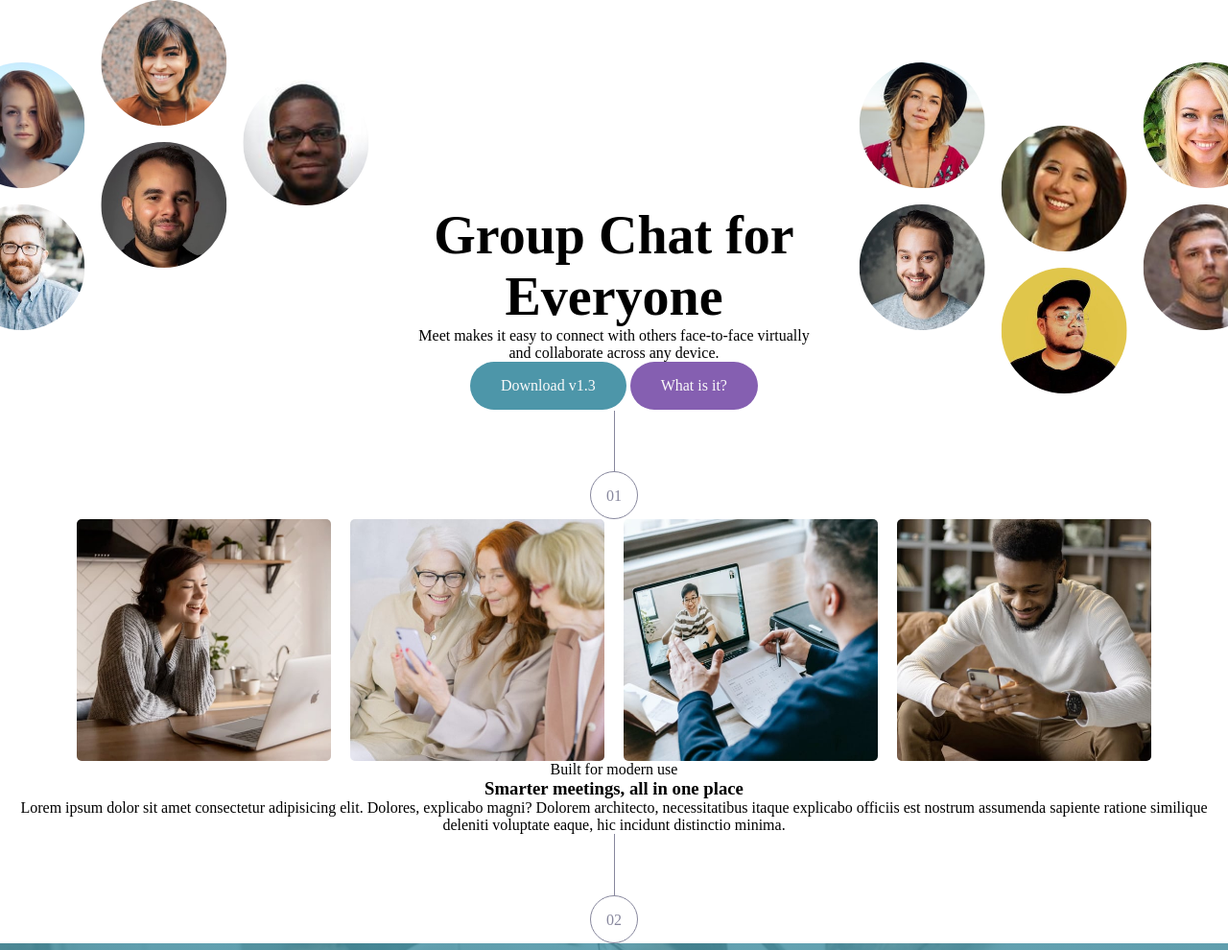
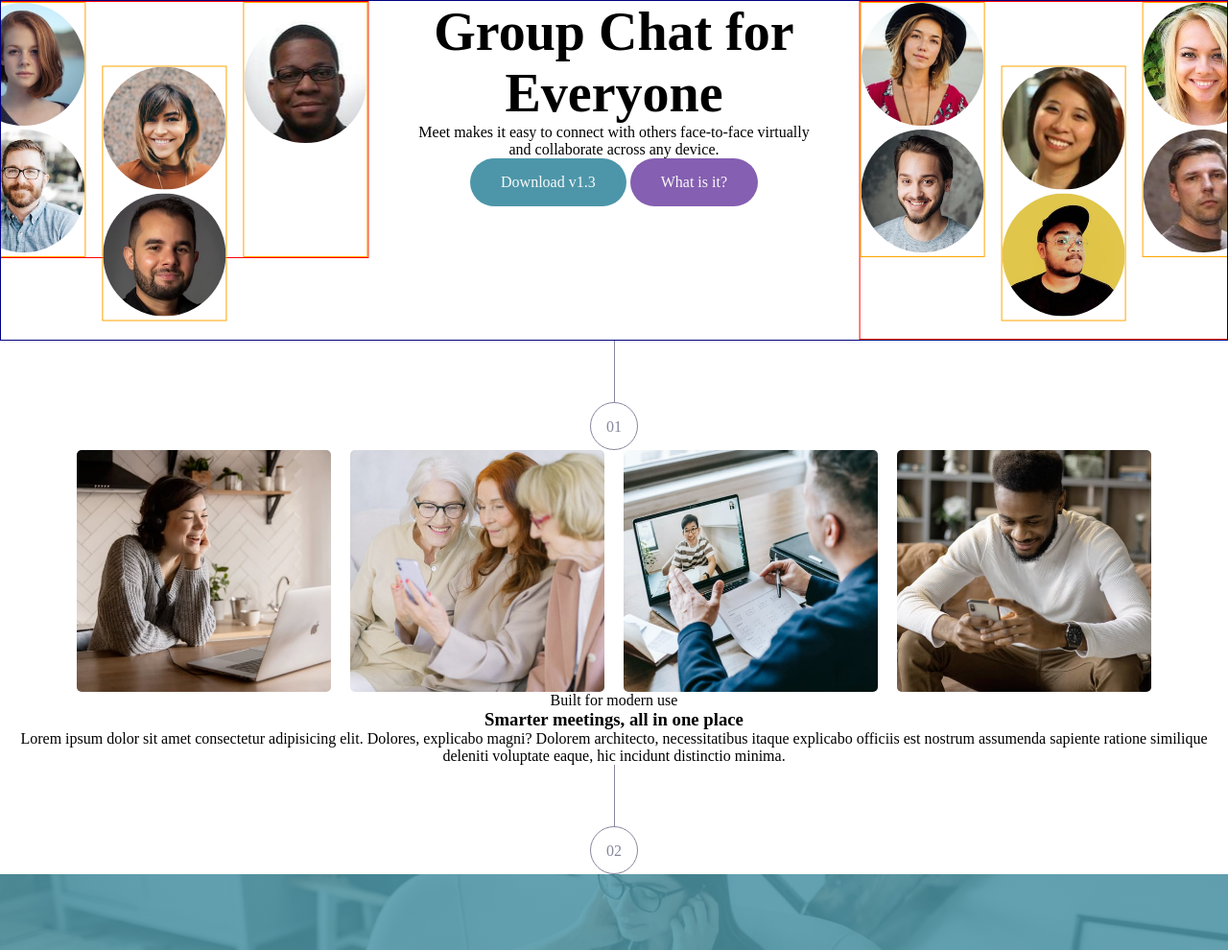
Before and after one commit to nlukic97/zadatak_2, a website: page starter-code/index.html in a window 1280 px wide. Shown: the top 990 px of the page at 96% size. Drawn offline with Linux system fonts and the light colour scheme.

Commit message:
making changes

```diff
--- a/starter-code/scss/components/_hero_avatars.scss
+++ b/starter-code/scss/components/_hero_avatars.scss
@@ -2,7 +2,10 @@
     display: grid;
     grid-template-columns: repeat(3,1fr); //2, 1fr
     //grid-template-rows: repeat(2,1fr);
+
+    border: 1px solid navy;
     overflow: hidden;
+    // padding-top: 5%;
 
     .faces-1, .faces-2 {
         grid-row: 1;
@@ -10,17 +13,19 @@
         display: grid;
         grid-template-columns: repeat(3,1fr);
         gap: 4%;
-        height: fit-content;
-        // border: 1px solid red;
+        border: 1px solid red;
+        height: fit-content; //maybe you don't need this
 
         .two-faces-component {
-            height: fit-content; //maybe you don't need this
+            //height: fit-content; //maybe you don't need this
+            border:1px solid orange;
+
             .face {
                 width: 100%;
                 border-radius: 50%;
 
                 &:first-child {
-                    margin-bottom: 10%;
+                    // margin-bottom: 10%;
                 }
             }
         }
@@ -30,26 +35,19 @@
         grid-column: 1;
         transform: translateX(-10%);
 
-        //check all these again
-        .two-faces-component:nth-child(1){padding-top:$header-padding-1;}
-        .two-faces-component:nth-child(3){padding-top:$header-padding-1;}
+        .two-faces-component:nth-child(2){transform: translateY(25%);}
     }
 
     .faces-2{
         grid-column: 3; //2
         transform: translateX(10%);
+        padding-bottom: 20%;
 
-        //check all these again
-        .two-faces-component:nth-child(1){padding-top:$header-padding-1;}
-        .two-faces-component:nth-child(2){padding-top:$header-padding-2;}
-        .two-faces-component:nth-child(3){padding-top:$header-padding-1;}
+        .two-faces-component:nth-child(2){transform: translateY(25%);}
     }
 
     .headline {
         grid-row: 1; //2
-
-        //check all these again
-        padding-top:$header-padding-1; //ovde imam problema
 
         h1 {
             font-size: 3.5rem;
```
Also changed, not shown: starter-code/css/style.css, starter-code/scss/abstracts/_variables.scss (line endings or trailing spaces), 1 other file.
